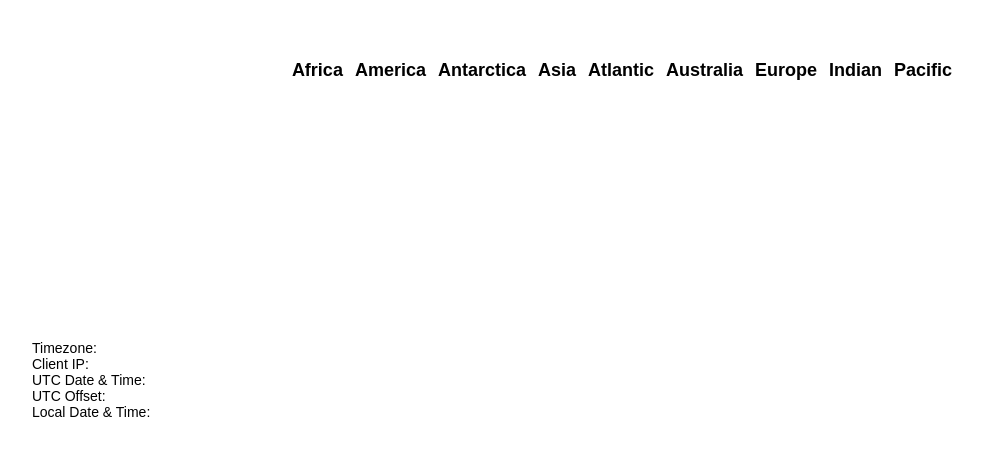
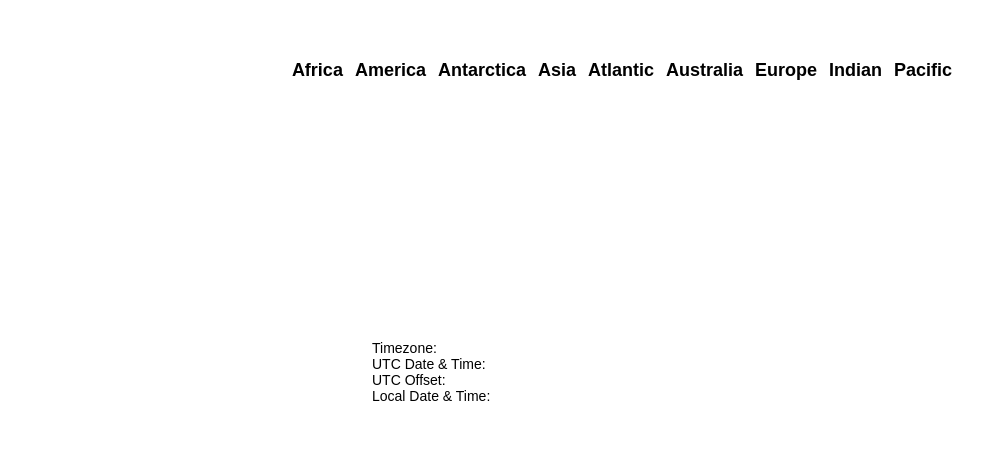
Before and after one commit to stephane777/React-Berlin-Clock, a React app: page / in a window 1280 px wide. Shown: the whole page, without its empty margins (18-1001 px from the left). Built offline with nearby package versions, Linux system fonts and the light colour scheme; no server answers.

Commit message:
style timezoneCityCard

```diff
--- a/src/js/TimezoneCityCard.js
+++ b/src/js/TimezoneCityCard.js
@@ -16,10 +16,6 @@ const TimezoneCityCard = ({ selectedCity }) => {
 				<span>{timezone}</span>
 			</div>
 			<div>
-				<span>Client IP: </span>
-				<span>{client_ip}</span>
-			</div>
-			<div>
 				<span>UTC Date & Time: </span>
 				<span>{utc_datetime}</span>
 			</div>
--- a/src/js/index.js
+++ b/src/js/index.js
@@ -58,7 +58,7 @@ class App extends React.Component {
 			// fetch the local time from the user's location
 			const currentTimezone = await axios.get("http://worldtimeapi.org/api/ip");
 			const selectedCity = await currentTimezone.data;
-			const area = selectedCity.timezone.match(/^\w+/)[0];
+			const area = await selectedCity.timezone.match(/^\w+/)[0];
 			this.setState({
 				area,
 				timezoneList: citiesList,
@@ -68,7 +68,7 @@ class App extends React.Component {
 			console.log(error);
 		}
 	}
-
+	componentDidUpdate() {}
 	render() {
 		return (
 			<div className="container">
--- a/src/style/navbar.css
+++ b/src/style/navbar.css
@@ -6,11 +6,6 @@ li {
 	list-style-type: none;
 }
 
-.container {
-	max-width: 1200px;
-	margin: 0 auto;
-	padding: 50px;
-}
 .flex-center {
 	display: flex;
 	flex-direction: row;
--- a/src/style/style.css
+++ b/src/style/style.css
@@ -9,3 +9,11 @@ body {
 	font-family: -apple-system, BlinkMacSystemFont, "Segoe UI", Roboto, Oxygen,
 		Ubuntu, Cantarell, "Open Sans", "Helvetica Neue", sans-serif;
 }
+.container {
+	display: flex;
+	flex-direction: column;
+	align-items: center;
+	max-width: 1200px;
+	margin: 0 auto;
+	padding: 50px;
+}
--- a/src/style/timezoneCityCard.css
+++ b/src/style/timezoneCityCard.css
@@ -1,5 +1,7 @@
 .timezoneDetails {
-	margin-top: 250px;
+	margin: 250px 0 0 0;
 	font-family: arial;
 	font-size: 14px;
+
+	width: 500px;
 }
```
